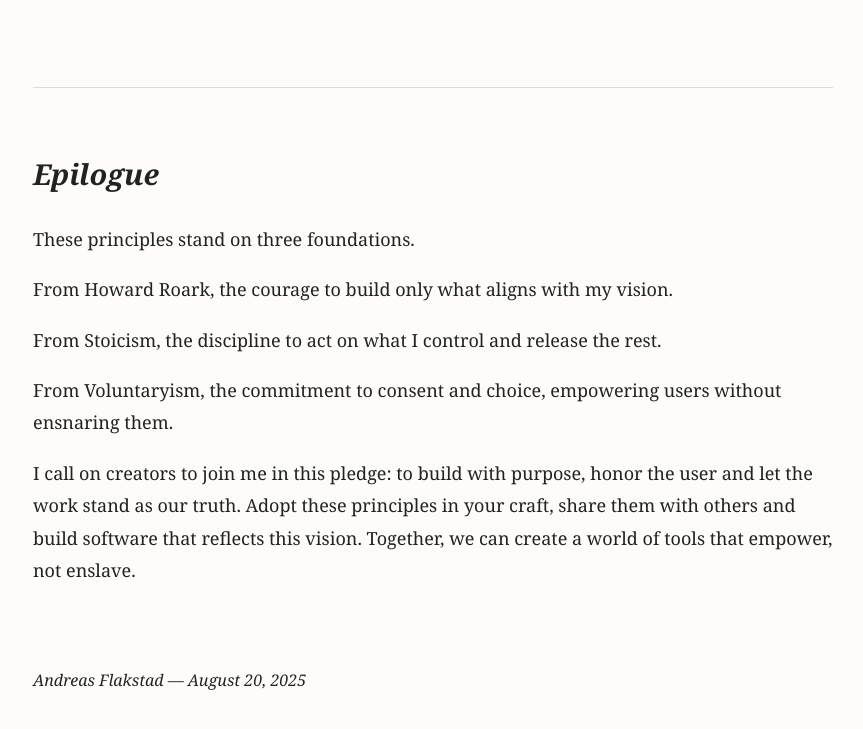
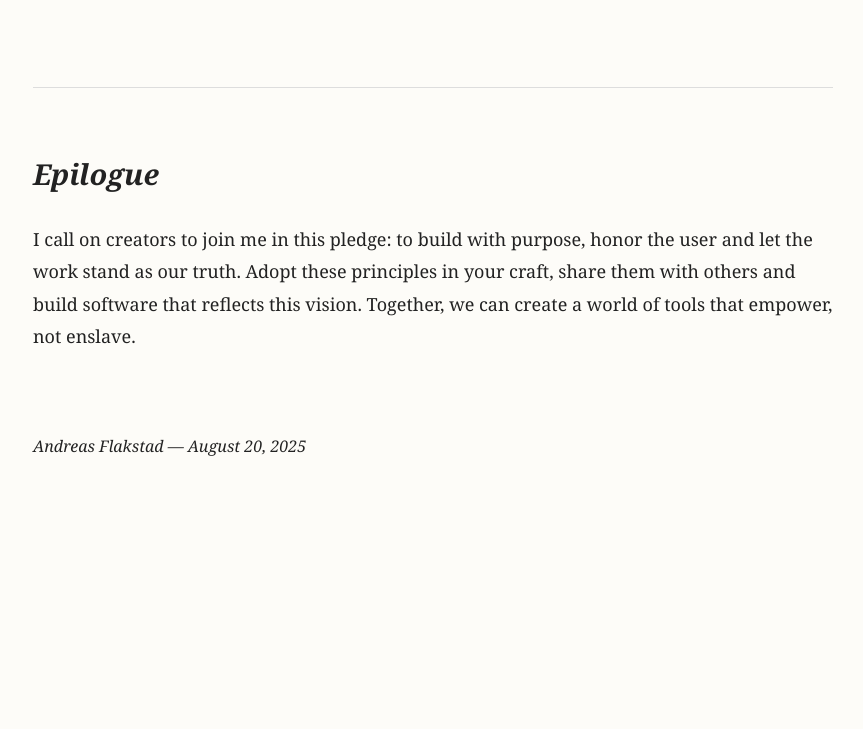
Before and after one commit to flakstad/creatorsoath, a plain HTML site: page index.html in a window 1280 px wide. Shown: the part 3609-4338 px from the top of the page, without its empty margins (207-1070 px from the left). After the commit the page ends 4150 px from the top, so only its background shows below. Drawn offline with Linux system fonts and the light colour scheme.

Commit message:
drop foundations

```diff
--- a/index.html
+++ b/index.html
@@ -3,7 +3,7 @@
 "http://www.w3.org/TR/xhtml1/DTD/xhtml1-strict.dtd">
 <html xmlns="http://www.w3.org/1999/xhtml" lang="en" xml:lang="en">
 <head>
-<!-- 2025-08-22 Fri 21:04 -->
+<!-- 2025-08-22 Fri 22:58 -->
 <meta http-equiv="Content-Type" content="text/html;charset=utf-8" />
 <meta name="viewport" content="width=device-width, initial-scale=1" />
 <title>The Creator’s Oath</title>
@@ -164,23 +164,6 @@ its value will endure, whether seen or unseen by others.
 <h2 id="epilogue"><span class="section-number-2">12.</span> Epilogue</h2>
 <div class="outline-text-2" id="text-epilogue">
 <p>
-These principles stand on three foundations.
-</p>
-
-<p>
-From Howard Roark, the courage to build only what aligns with my vision.
-</p>
-
-<p>
-From Stoicism, the discipline to act on what I control and release the rest.
-</p>
-
-<p>
-From Voluntaryism, the commitment to consent and choice, empowering users
-without ensnaring them.
-</p>
-
-<p>
 I call on creators to join me in this pledge: to build with purpose, honor the
 user and let the work stand as our truth. Adopt these principles in your craft,
 share them with others and build software that reflects this vision. Together,
```
Also changed, not shown: 1 other file.
